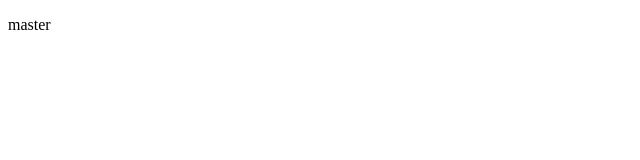
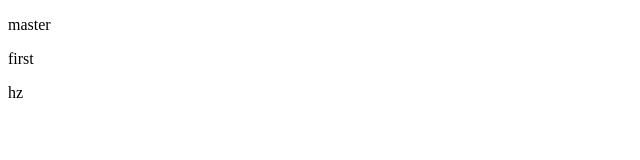
Before and after one commit to Dima-js/test, a plain HTML site: page index.html in a window 1280 px wide. Shown: the full height of the page, 0-640 px from the left. Drawn offline with Linux system fonts and the light colour scheme.

Commit message:
add info for index

```diff
--- a/index.html
+++ b/index.html
@@ -6,6 +6,8 @@
 </head>
 <body>
 <p>master</p>
+<p>first</p>
+<p>hz</p>
 
 </body>
 </html>
```
